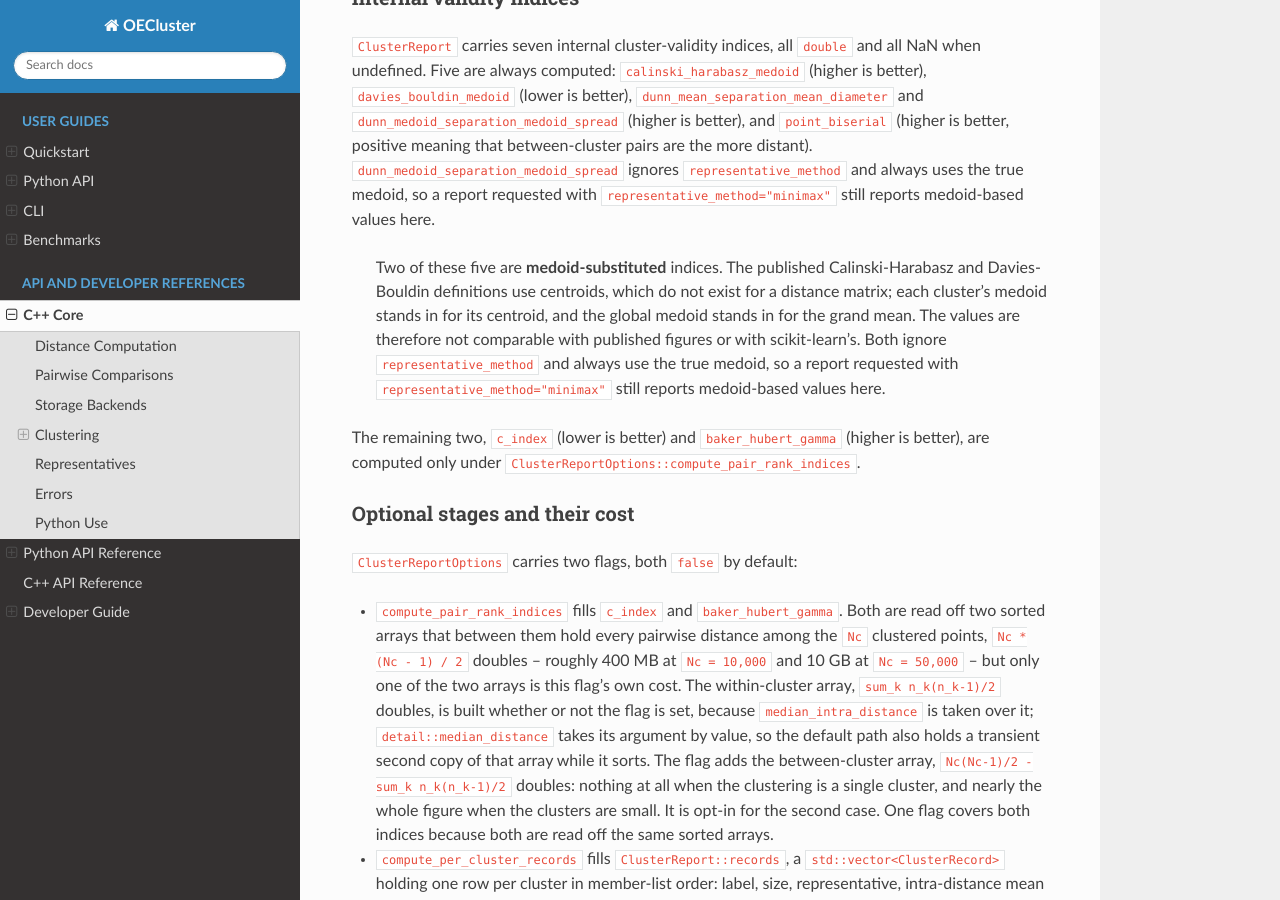
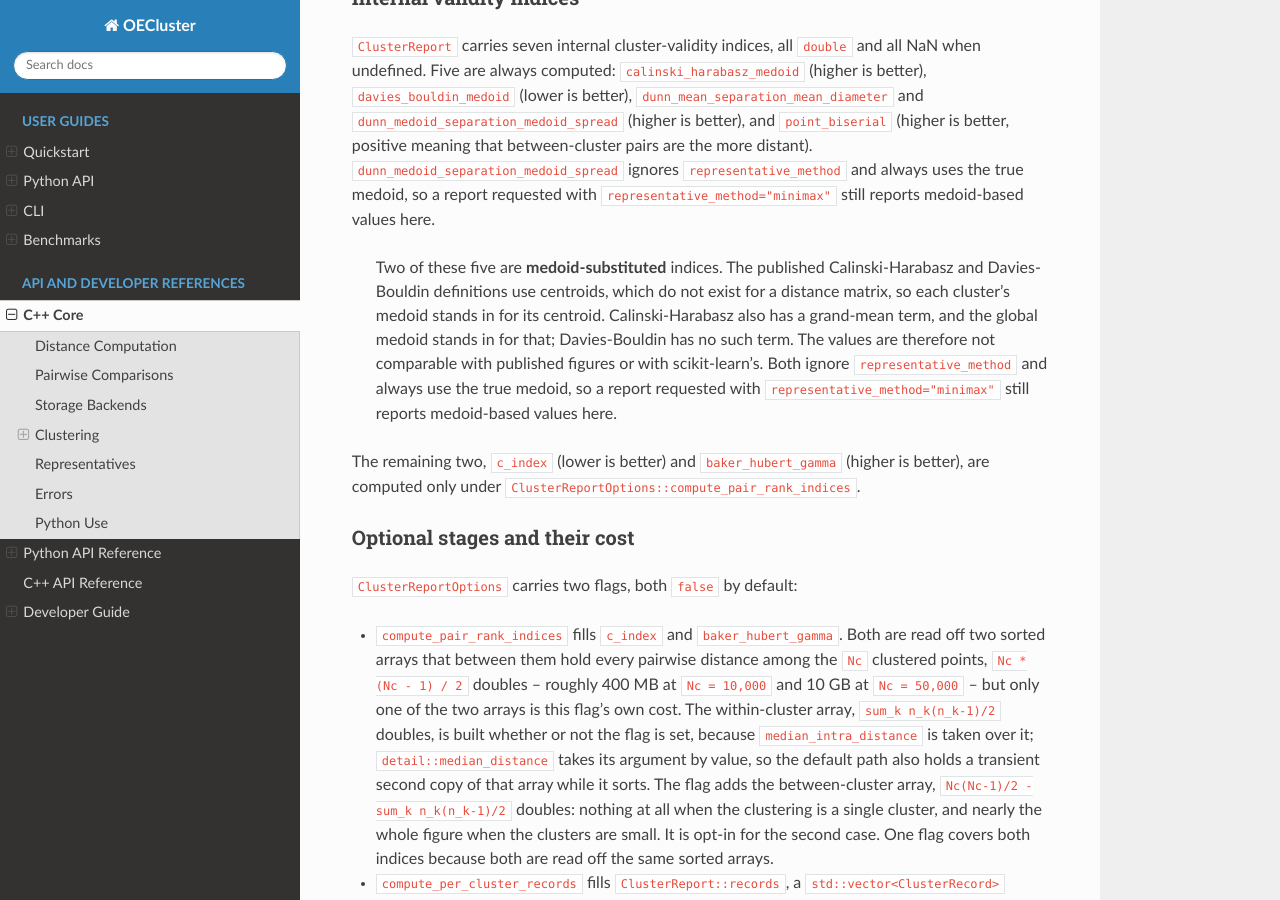
Before and after one commit to scott-arne/oecluster, a Sphinx documentation site: the page built from docs/cpp-core.md, in a window 1280 px wide and 900 px high, scrolled down 2335 px. Built offline with Sphinx 7.4.7 and the Read the Docs theme 3.1.0, drawn with Linux system fonts in a browser that asks for light colours; pages that are not in the unit, such as notebooks, are missing from menus; the version number is read from the project's files by our own code.

Commit message:
docs: attribute the grand-mean substitution to Calinski-Harabasz only
Davies-Bouldin is the mean over clusters of the worst ratio of two
clusters' spreads to the distance between their centers. It carries no
grand-mean term, and the implementation reads only medoid-to-medoid
separations and medoid scatter. The four prose surfaces said the
substitution applied to both indices; the Doxygen comments already had it
on calinski_harabasz_medoid alone, and they are the ones that were right.

```diff
--- a/docs/cpp-core.md
+++ b/docs/cpp-core.md
@@ -117,8 +117,9 @@ with `representative_method="minimax"` still reports medoid-based values here.
 
 > Two of these five are **medoid-substituted** indices. The published
 > Calinski-Harabasz and Davies-Bouldin definitions use centroids, which do not
-> exist for a distance matrix; each cluster's medoid stands in for its centroid,
-> and the global medoid stands in for the grand mean. The values are therefore
+> exist for a distance matrix, so each cluster's medoid stands in for its
+> centroid. Calinski-Harabasz also has a grand-mean term, and the global medoid
+> stands in for that; Davies-Bouldin has no such term. The values are therefore
 > not comparable with published figures or with scikit-learn's. Both ignore
 > `representative_method` and always use the true medoid, so a report requested
 > with `representative_method="minimax"` still reports medoid-based values here.
```
Also changed, not shown: CHANGELOG.md (+4 -3 lines), docs/python-api.md (+3 -2 lines), docs/quickstart.md (+3 -2 lines).
